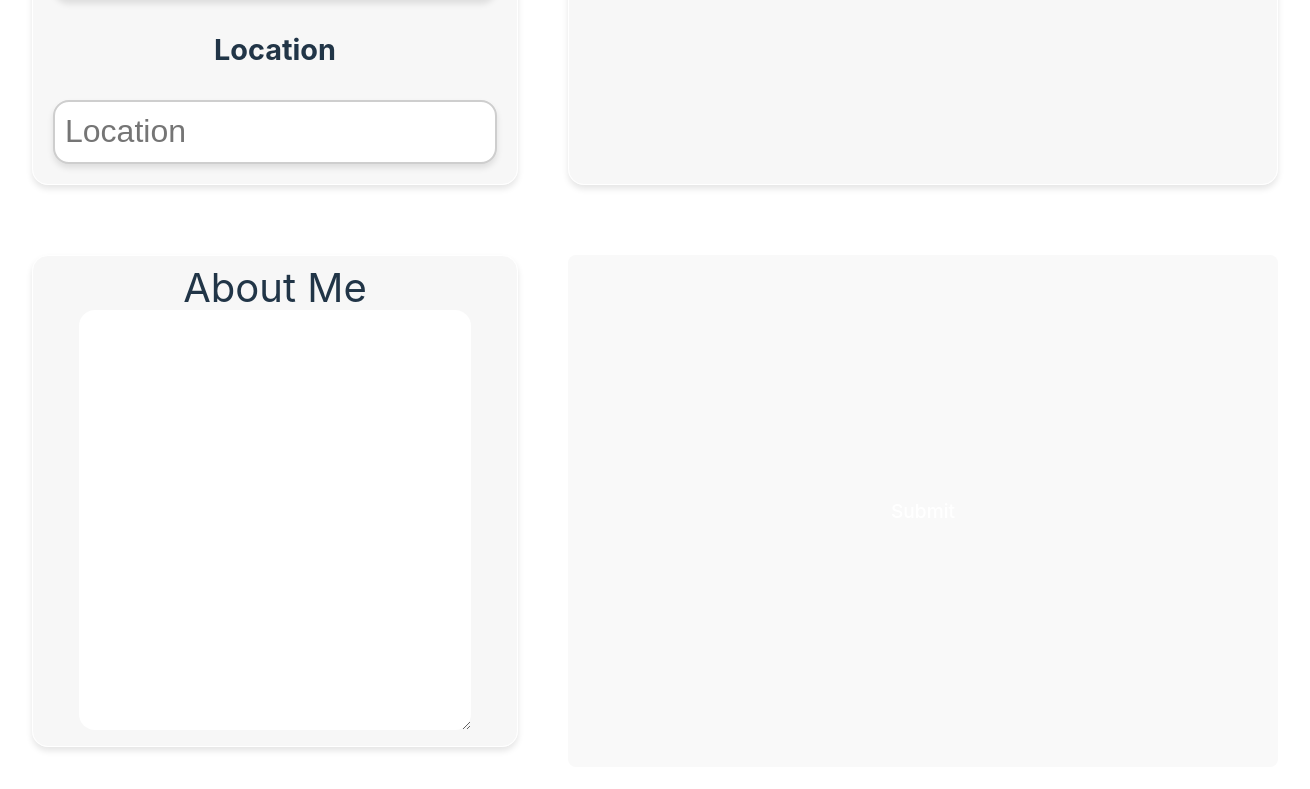
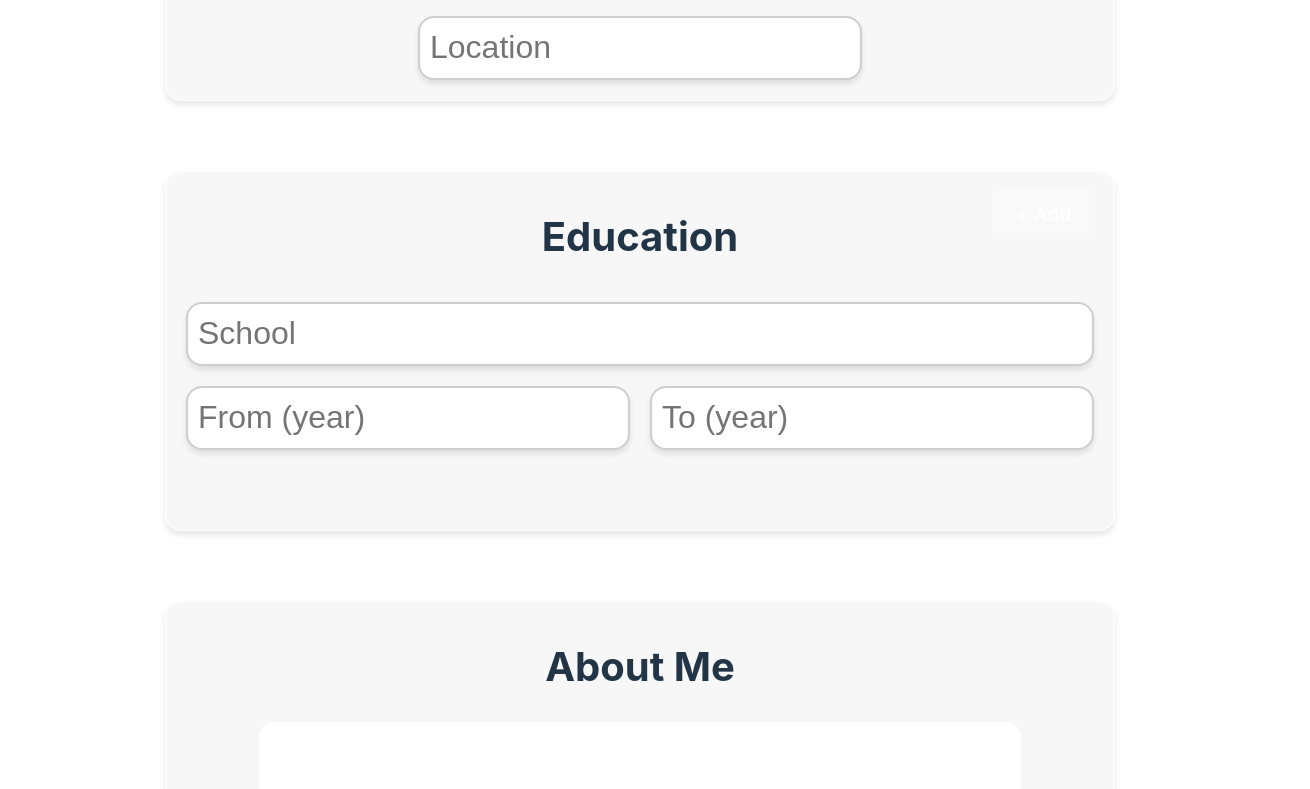
Before and after one commit to Vitdcode/CV-Application, a React (Vite) app: page / in a window 1280 px wide. Shown: the part 884-1673 px from the top of the page, 1310 px wide, since content can reach past the window. Built offline with nearby package versions, Linux system fonts and the light colour scheme.

Commit message:
Feat: Added additional inputs and the Submit Button now checks if the form is valid and shows the resume page if it is

```diff
--- a/src/App.jsx
+++ b/src/App.jsx
@@ -6,10 +6,25 @@ import PhoneNumberInput from "./components/input-components/PhoneNumberInput";
 import LocationInput from "./components/input-components/LocationInput";
 import EductionInput from "./components/input-components/EductionInput";
 import AboutMe from "./components/input-components/AboutMe";
+import ExperienceInput from "./components/input-components/ExperienceInput";
+import { useState } from "react";
 
 function App() {
+  const [formIsValid, setFormIsValid] = useState(false);
+  /* const [formIsVisible, setFormIsVisible] = useState(true); */
+
+  function handleSubmit(e) {
+    e.preventDefault();
+
+    const form = e.target;
+
+    form.checkValidity() ? setFormIsValid(true) : setFormIsValid(false);
+  }
+
   return (
-    <div className="all-inputs-wrapper">
+    <div>
+      {!formIsValid ? (
+        <form action="" className="all-inputs-wrapper" onSubmit={handleSubmit}>
           <section id="personal-information-section" className="input-wrapper">
             <h1>Personal Information</h1>
             <NameInput />
@@ -23,9 +38,26 @@ function App() {
             <EductionInput />
           </section>
           <section id="about-me-section" className="input-wrapper">
+            <h1>About Me</h1>
             <AboutMe />
           </section>
-      <button>Submit</button>
+          <section id="experience-section" className="input-wrapper">
+            <h1>Experience</h1>
+            <ExperienceInput />
+          </section>
+          <button id="submit-btn">Submit</button>
+        </form>
+      ) : (
+        resumePage()
+      )}
+    </div>
+  );
+}
+
+function resumePage() {
+  return (
+    <div>
+      <h1>My Resume</h1>
     </div>
   );
 }
--- a/src/components/input-components/AboutMe.jsx
+++ b/src/components/input-components/AboutMe.jsx
@@ -9,8 +9,6 @@ export default function AboutMe() {
 
   return (
     <div className="about-me-input-wrapper">
-      {/*       <h1>About Me</h1> */}
-      <label htmlFor="about-me-input">About Me</label>
       <textarea
         name="about-me"
         id="about-me-input"
--- /dev/null
+++ b/src/components/input-components/ExperienceInput.jsx
@@ -0,0 +1,34 @@
+import { useState } from "react";
+
+export default function ExperienceInput() {
+  const [experience, setExperience] = useState([{ id: crypto.randomUUID(), experience: "" }]);
+
+  const addExperienceInput = () => {
+    setExperience([...experience, { id: crypto.randomUUID(), experience: "" }]);
+  };
+
+  const handleExperienceChange = (id, field, value) => {
+    setExperience((prevExperiences) =>
+      prevExperiences.map((input) => (input.id === id ? { ...input, [field]: value } : input))
+    );
+  };
+
+  return (
+    <div>
+      <button id="add-experience-input-btn" onClick={addExperienceInput}>
+        + Add
+      </button>
+
+      {experience.map((input) => (
+        <div key={input.id} className="experience-input-wrapper">
+          <input
+            type="text"
+            placeholder="Experience"
+            id={crypto.randomUUID()}
+            onChange={(e) => handleExperienceChange(input.id, "experience", e.target.value)}
+          />
+        </div>
+      ))}
+    </div>
+  );
+}
--- a/src/components/input-components/NameInput.jsx
+++ b/src/components/input-components/NameInput.jsx
@@ -21,6 +21,7 @@ export default function NameInput() {
         value={firstName}
         id="first-name-input"
         onChange={firstNameChange}
+        required
       />
       <input
         type="text"
@@ -28,6 +29,7 @@ export default function NameInput() {
         value={lastName}
         id="last-name-input"
         onChange={lastNameChange}
+        required
       />
     </div>
   );
--- a/src/styles/App.css
+++ b/src/styles/App.css
@@ -22,6 +22,12 @@ body {
   gap: 50px;
 }
 
+@media (max-width: 1920px) {
+  .all-inputs-wrapper {
+    grid-template-columns: 1fr;
+  }
+}
+
 .input-wrapper {
   border: 1px solid rgb(255, 255, 255);
   /*   background-color: rgba(112, 153, 126, 0.226); */
@@ -36,16 +42,23 @@ body {
   margin-bottom: 60px;
 }
 
-#education-section {
+#education-section,
+#experience-section {
   position: relative;
 }
 
-#add-education-input-btn {
+#add-education-input-btn,
+#add-experience-input-btn {
   position: absolute;
   top: 5%;
   right: 2%;
 }
 
+/* #add-experience-input-btn {
+  position: absolute;
+
+}
+ */
 .education-input-wrapper {
   display: grid;
   grid-template-columns: 1fr 1fr;
```
Lines whose indentation alone changed are shown as unchanged.
